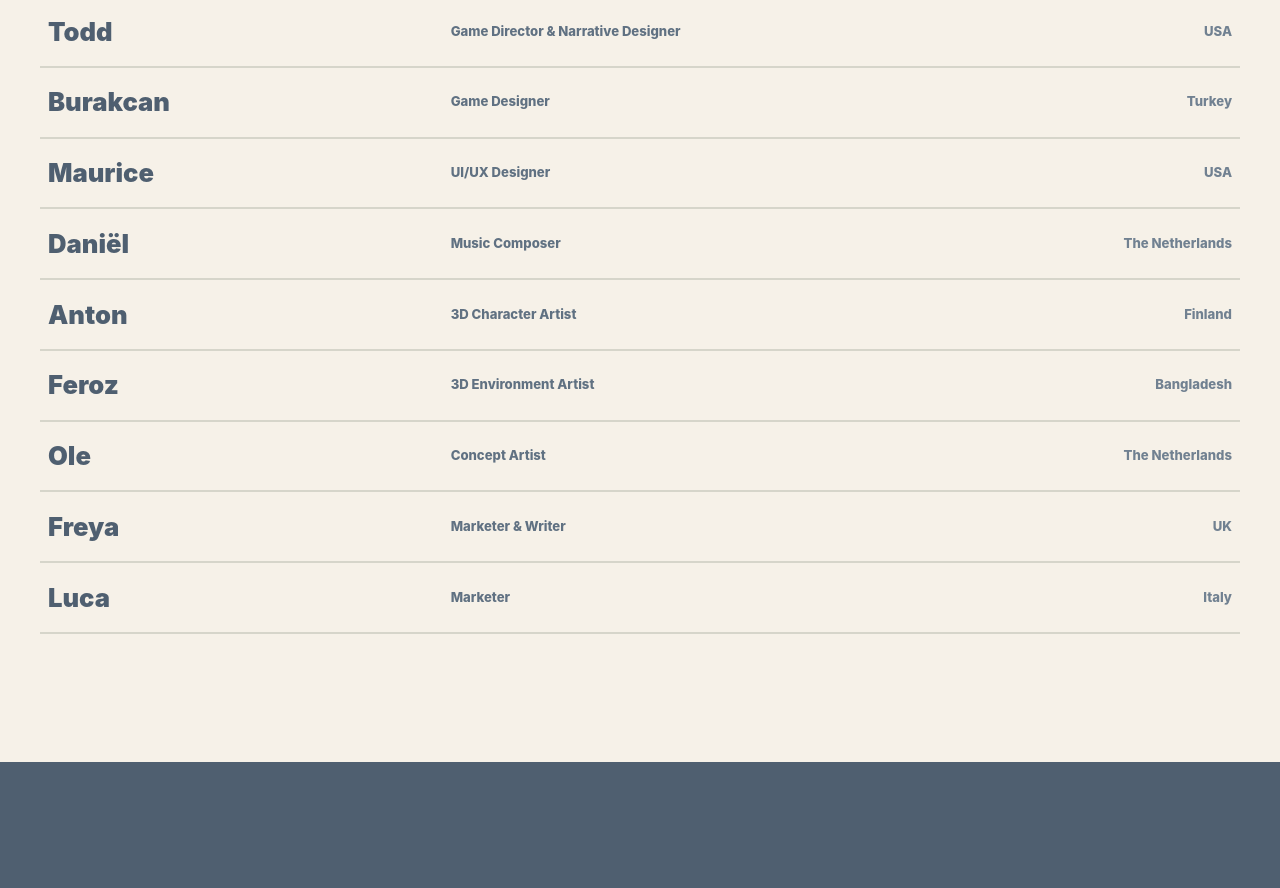
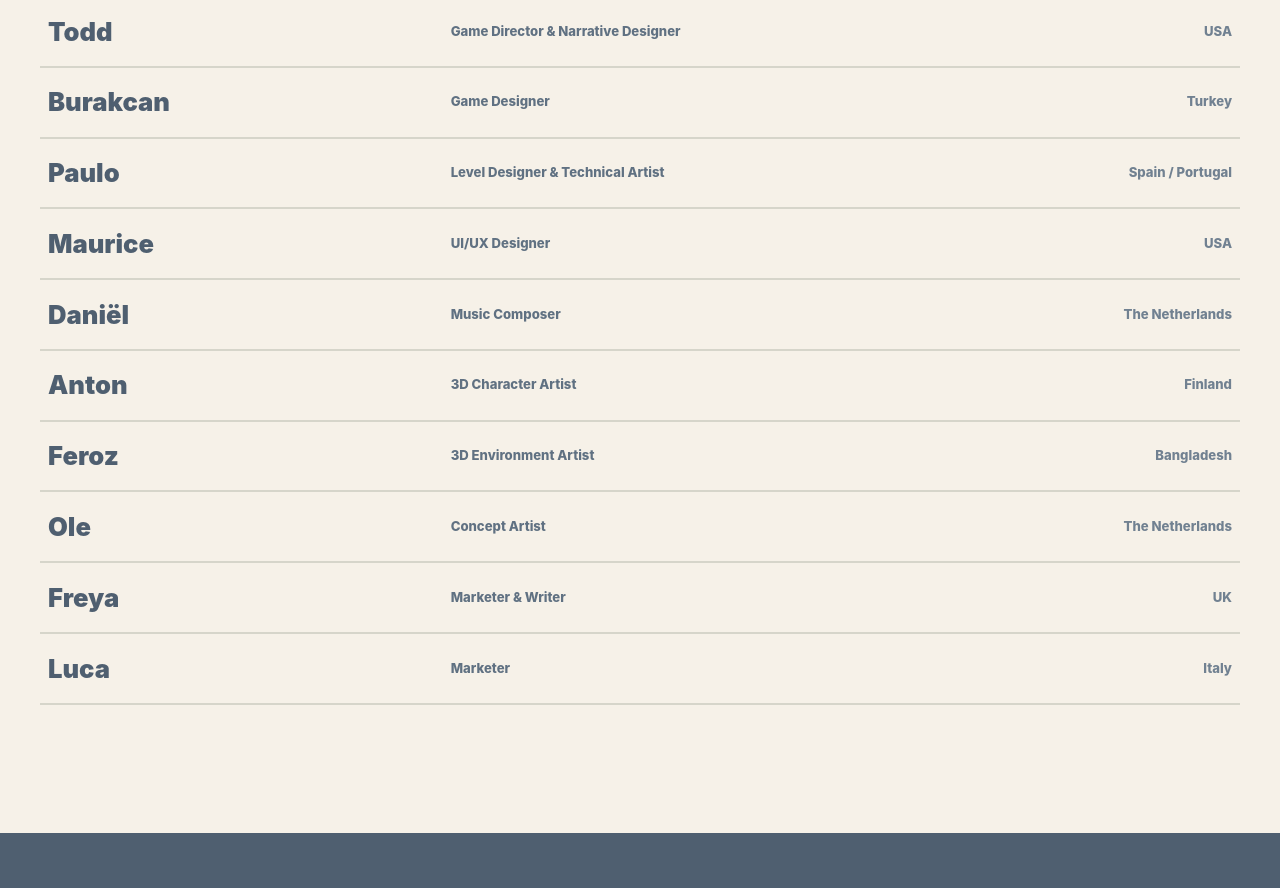
Before and after one commit to RenhetStudio/renhet-studio-web, a SvelteKit app: page / in a window 1280 px wide. Shown: the part 1920-2808 px from the top of the page. Built offline with nearby package versions, Linux system fonts and the light colour scheme; no server answers.

Commit message:
feat: add paulo

```diff
--- a/src/routes/+page.svelte
+++ b/src/routes/+page.svelte
@@ -7,6 +7,7 @@
     { name: "Vaclav", role: "Producer", country: "Czech Republic", href: "https://www.linkedin.com/in/vaclavkorycanek/" },
     { name: "Todd", role: "Game Director & Narrative Designer", country: "USA", href: "https://nat20.mal.plus/technical-portfolio/" },
     { name: "Burakcan", role: "Game Designer", country: "Turkey", href: "https://www.artstation.com/george_akil" },
+    { name: "Paulo", role: "Level Designer & Technical Artist", country: "Spain / Portugal" },
     { name: "Maurice", role: "UI/UX Designer", country: "USA", href: "https://www.linkedin.com/in/mauricebirchard/" },
     { name: "Daniël", role: "Music Composer", country: "The Netherlands", href: "https://daniel-otten.bandcamp.com/" },
     { name: "Anton", role: "3D Character Artist", country: "Finland" },
```
